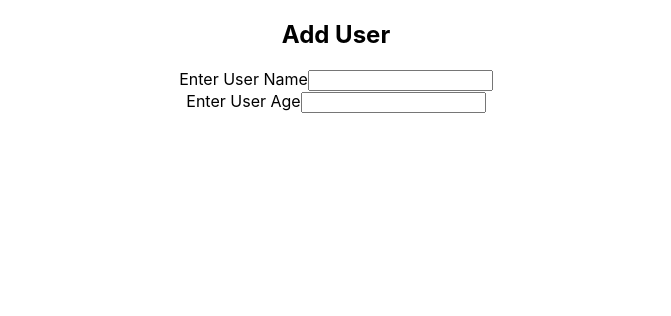
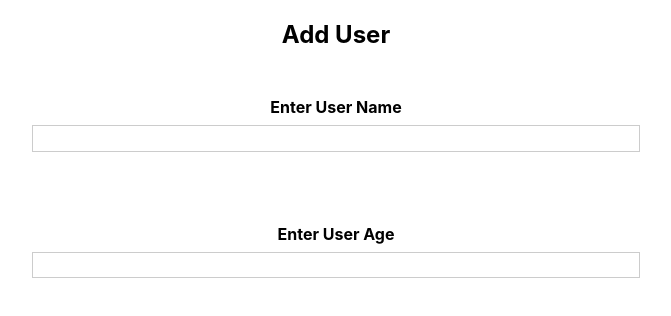
Before and after one commit to Mohamed-Ramadan1/users-system, a React (Create React App) app: page / in a window 1280 px wide. Shown: the top 316 px of the page, without its empty margins (304-975 px from the left). Built offline with nearby package versions, Linux system fonts and the light colour scheme.

Commit message:
creating user data styles

```diff
--- a/src/App.js
+++ b/src/App.js
@@ -1,7 +1,7 @@
 import logo from './logo.svg';
 import './App.css';
 import Header from './Components/Header';
-import UserData from './Components/UserData';
+import UserData from './Components/UserData/UserData';
 
 function App() {
   return (
--- a/src/Components/UserData.js
+++ b/src/Components/UserData/UserData.js
@@ -1,15 +1,15 @@
 import React, { useState } from 'react'
-
+import styles from './UserData.module.css'
 
 const UserData = () => {
     return (
         <form>
-            <div>
+            <div className={styles.input}>
                 <label>Enter User Name</label>
                 <input type='text' />
             </div>
 
-            <div>
+            <div className={styles.input}>
                 <label>Enter User Age</label>
                 <input type='number' />
             </div>
--- /dev/null
+++ b/src/Components/UserData/UserData.module.css
@@ -0,0 +1,26 @@
+.input {
+    margin: 2rem auto;
+    padding: 1rem;
+    width: 90%;
+    max-width: 40rem;
+}
+
+.input label {
+    display: block;
+    font-weight: bold;
+    margin-bottom: 0.5rem;
+}
+
+.input input {
+    font: inherit;
+    display: block;
+    width: 100%;
+    border: 1px solid #ccc;
+    padding: 0.15rem;
+    margin-bottom: 0.5rem;
+}
+
+.input input:focus {
+    outline: none;
+    border-color: #4f005f;
+}
```
